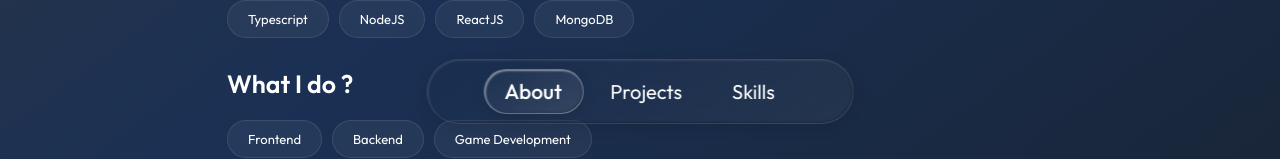
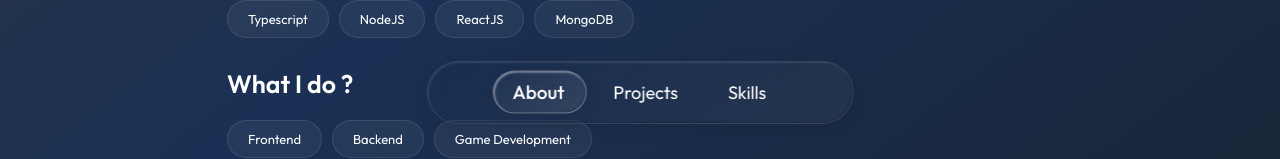
Before and after one commit to SuperCoolNinja/portfolio-2025, a React (Vite) app: page / in a window 1280 px wide. Shown: the part 656-815 px from the top of the page. Built offline with nearby package versions, Linux system fonts and the light colour scheme.

Commit message:
reduced font size on big screen

```diff
--- a/src/features/Menu/menu.module.css
+++ b/src/features/Menu/menu.module.css
@@ -58,7 +58,7 @@
   z-index: 1;
   text-align: center;
   color: rgb(255, 255, 255);
-  font-size: clamp(1.6rem, 1.8vw, 2rem);
+  font-size: clamp(1.6rem, 1.8vw, 1.8rem);
   padding: 0.5rem 2rem;
   transition: transform 0.3s ease;
 }
```
